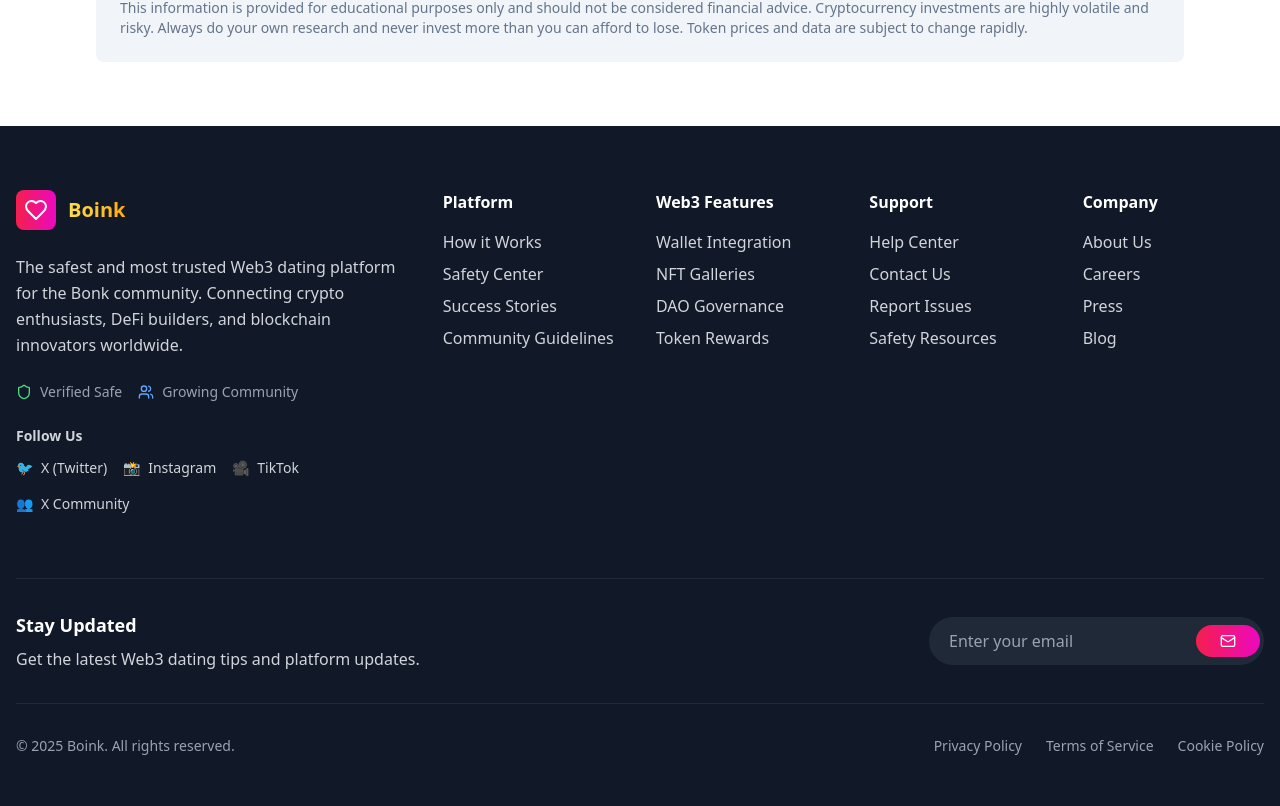
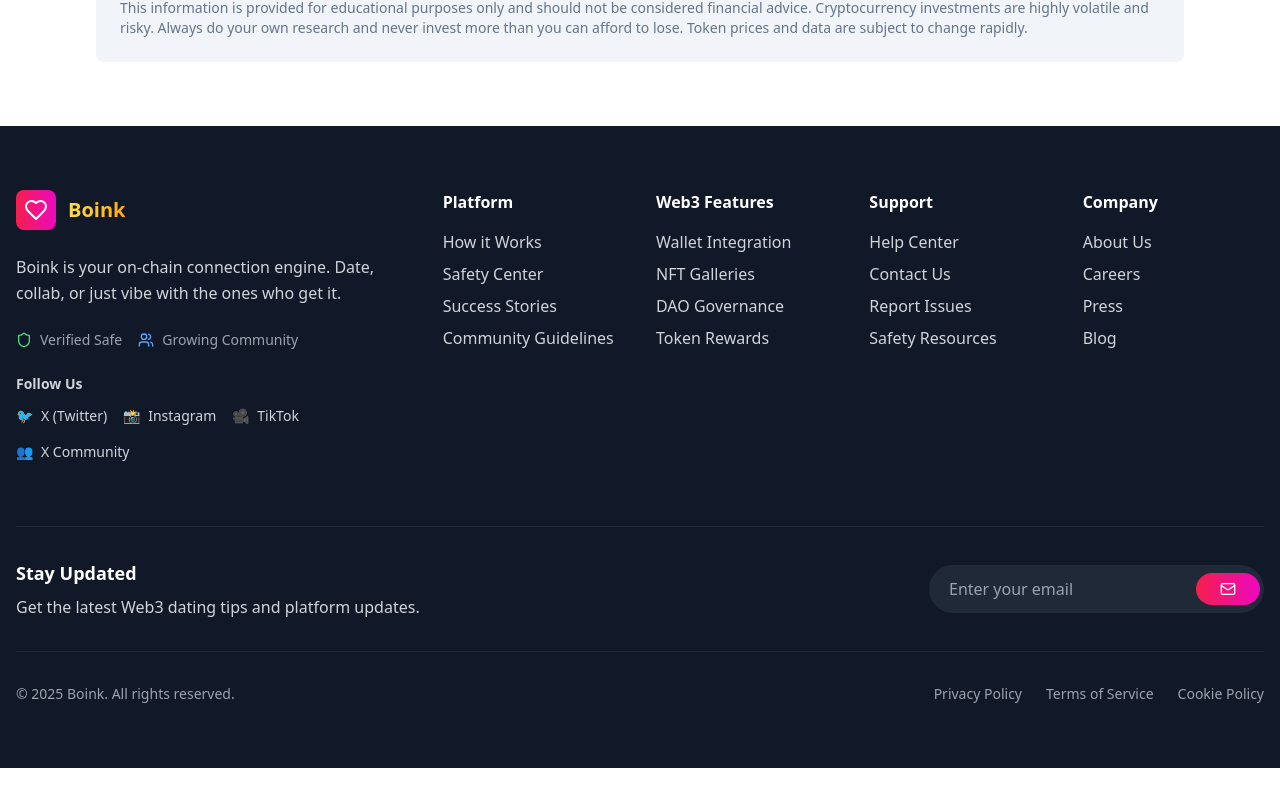
Before and after one commit to Morgen33/boink-hack3, a React (Vite) app: page /token in a window 1280 px wide. Shown: the part 1780-2586 px from the top of the page. After the commit the page ends 2548 px from the top, so only its background shows below. Built offline with nearby package versions, Linux system fonts and the light colour scheme.

Commit message:
Update footer text
Change footer text to the new specified text.

```diff
--- a/src/components/Footer.tsx
+++ b/src/components/Footer.tsx
@@ -63,9 +63,7 @@ const Footer = () => {
               </span>
             </div>
             <p className="text-gray-300 mb-6 leading-relaxed">
-              The safest and most trusted Web3 dating platform for the Bonk community.
-              Connecting crypto enthusiasts, DeFi builders, and
-              blockchain innovators worldwide.
+              Boink is your on-chain connection engine. Date, collab, or just vibe with the ones who get it.
             </p>
             <div className="flex space-x-4 mb-6">
               <div className="flex items-center text-sm text-gray-400">
```
